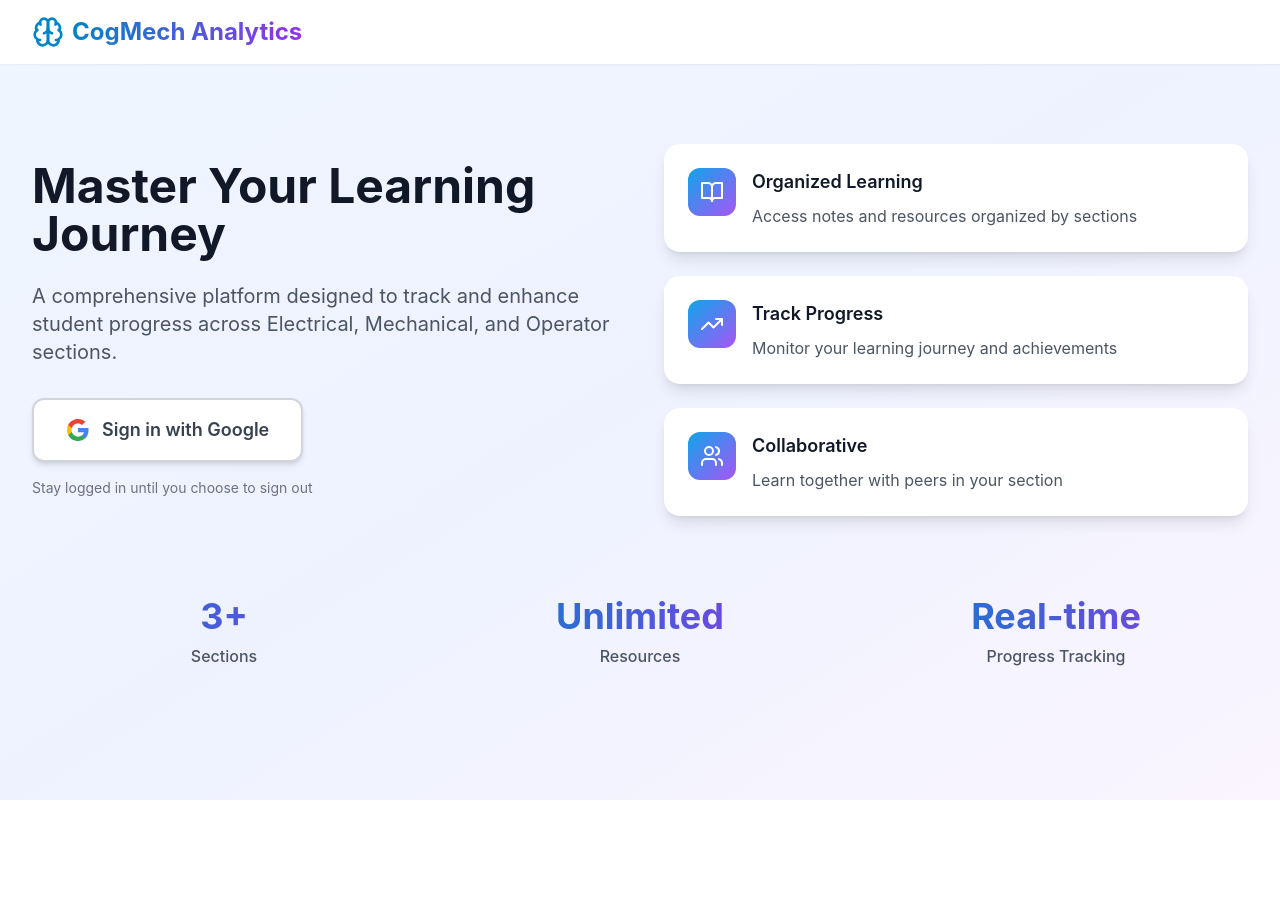
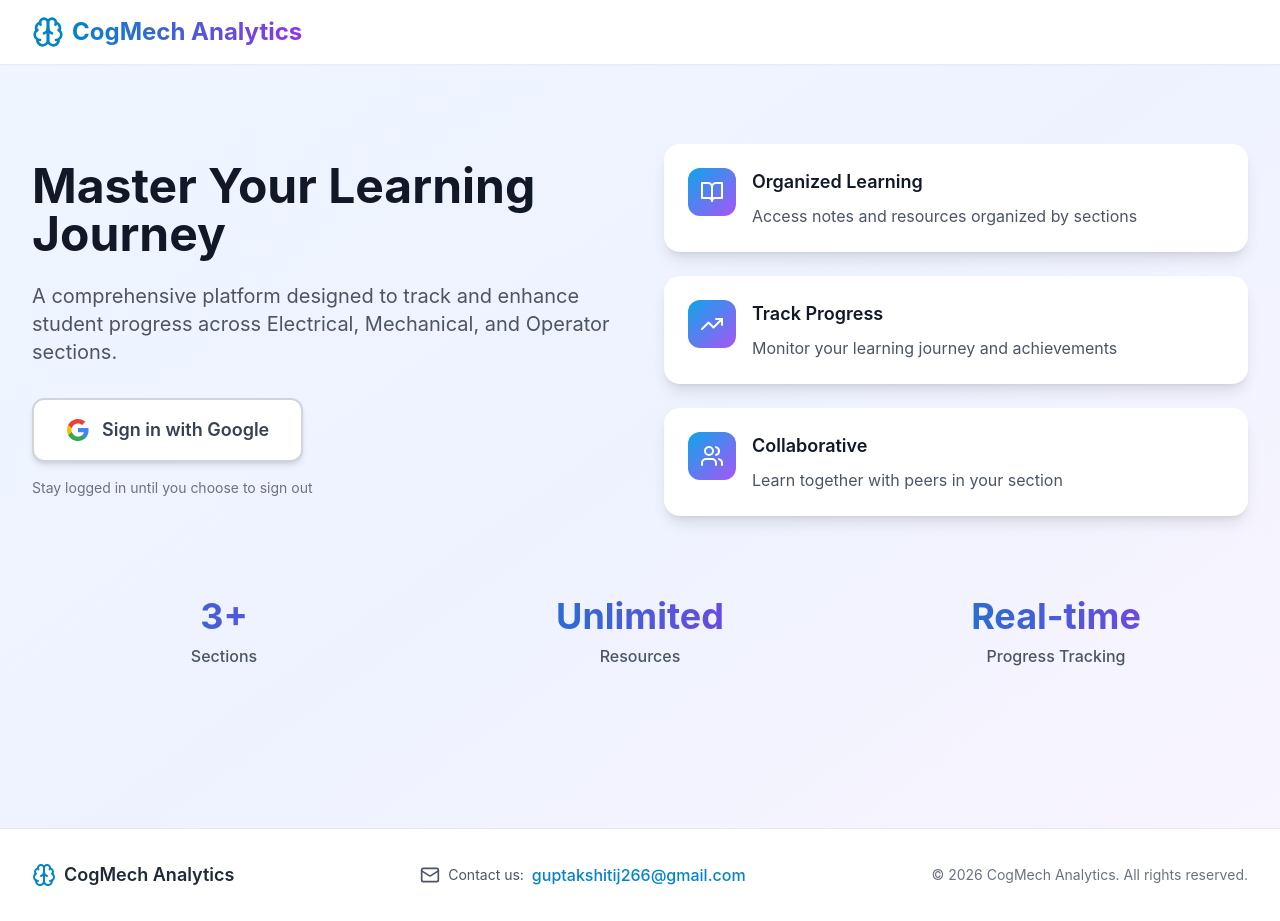
Before and after one commit to KshitijGupta2307/human, a React (Vite) app: page /human/login in a window 1280 px wide. Before the commit the page ends 800 px from the top, so only its background shows below. Built offline with nearby package versions, Linux system fonts and the light colour scheme; no server answers.

Commit message:
Add contact information footer to all pages

```diff
--- a/src/pages/AdminDashboard.jsx
+++ b/src/pages/AdminDashboard.jsx
@@ -12,7 +12,8 @@ import {
   BarChart3,
   Plus,
   X,
-  Trash2
+  Trash2,
+  Mail
 } from 'lucide-react';
 import { useAuth } from '../context/AuthContext';
 import { signOut } from '../firebase/auth';
@@ -708,6 +709,33 @@ const AdminDashboard = () => {
           </motion.div>
         </div>
       )}
+
+      {/* Footer - Contact Section */}
+      <footer className="mt-8 bg-white rounded-xl shadow-lg p-6">
+        <div className="flex flex-col md:flex-row items-center justify-between">
+          <div className="flex items-center mb-4 md:mb-0">
+            <Brain className="h-5 w-5 text-primary-600" />
+            <span className="ml-2 text-sm font-semibold text-gray-800">
+              CogMech Analytics - Admin Panel
+            </span>
+          </div>
+
+          <div className="flex items-center gap-2 text-gray-600">
+            <Mail className="h-4 w-4" />
+            <span className="text-sm">Support:</span>
+            <a
+              href="mailto:guptakshitij266@gmail.com"
+              className="text-primary-600 hover:text-primary-700 font-medium transition-colors text-sm"
+            >
+              guptakshitij266@gmail.com
+            </a>
+          </div>
+
+          <div className="text-xs text-gray-500 mt-4 md:mt-0">
+            © {new Date().getFullYear()} All rights reserved.
+          </div>
+        </div>
+      </footer>
     </div>
   );
 };
--- a/src/pages/Login.jsx
+++ b/src/pages/Login.jsx
@@ -1,5 +1,5 @@
 import { motion } from 'framer-motion';
-import { Brain, BookOpen, TrendingUp, Users } from 'lucide-react';
+import { Brain, BookOpen, TrendingUp, Users, Mail } from 'lucide-react';
 import { signInWithGoogle } from '../firebase/auth';
 import { useNavigate } from 'react-router-dom';
 import { useAuth } from '../context/AuthContext';
@@ -162,6 +162,35 @@ const Login = () => {
           ))}
         </motion.div>
       </div>
+
+      {/* Footer - Contact Section */}
+      <footer className="bg-white border-t border-gray-200 mt-20">
+        <div className="max-w-7xl mx-auto px-4 sm:px-6 lg:px-8 py-8">
+          <div className="flex flex-col md:flex-row items-center justify-between">
+            <div className="flex items-center mb-4 md:mb-0">
+              <Brain className="h-6 w-6 text-primary-600" />
+              <span className="ml-2 text-lg font-semibold text-gray-800">
+                CogMech Analytics
+              </span>
+            </div>
+
+            <div className="flex items-center gap-2 text-gray-600">
+              <Mail className="h-5 w-5" />
+              <span className="text-sm">Contact us:</span>
+              <a
+                href="mailto:guptakshitij266@gmail.com"
+                className="text-primary-600 hover:text-primary-700 font-medium transition-colors"
+              >
+                guptakshitij266@gmail.com
+              </a>
+            </div>
+
+            <div className="text-sm text-gray-500 mt-4 md:mt-0">
+              © {new Date().getFullYear()} CogMech Analytics. All rights reserved.
+            </div>
+          </div>
+        </div>
+      </footer>
     </div>
   );
 };
--- a/src/pages/StudentDashboard.jsx
+++ b/src/pages/StudentDashboard.jsx
@@ -13,7 +13,8 @@ import {
   Users as UsersIcon,
   TrendingUp,
   Award,
-  BookOpen
+  BookOpen,
+  Mail
 } from 'lucide-react';
 import { useAuth } from '../context/AuthContext';
 import { signOut } from '../firebase/auth';
@@ -376,6 +377,33 @@ const StudentDashboard = () => {
             <p className="text-lg">You've completed all notes in the {currentSection?.name} section!</p>
           </motion.div>
         )}
+
+        {/* Footer - Contact Section */}
+        <footer className="mt-12 bg-white rounded-xl shadow-lg p-6">
+          <div className="flex flex-col md:flex-row items-center justify-between">
+            <div className="flex items-center mb-4 md:mb-0">
+              <Brain className="h-5 w-5 text-primary-600" />
+              <span className="ml-2 text-sm font-semibold text-gray-800">
+                CogMech Analytics
+              </span>
+            </div>
+
+            <div className="flex items-center gap-2 text-gray-600">
+              <Mail className="h-4 w-4" />
+              <span className="text-sm">Need help?</span>
+              <a
+                href="mailto:guptakshitij266@gmail.com"
+                className="text-primary-600 hover:text-primary-700 font-medium transition-colors text-sm"
+              >
+                guptakshitij266@gmail.com
+              </a>
+            </div>
+
+            <div className="text-xs text-gray-500 mt-4 md:mt-0">
+              © {new Date().getFullYear()} All rights reserved.
+            </div>
+          </div>
+        </footer>
       </div>
     </div>
   );
```
